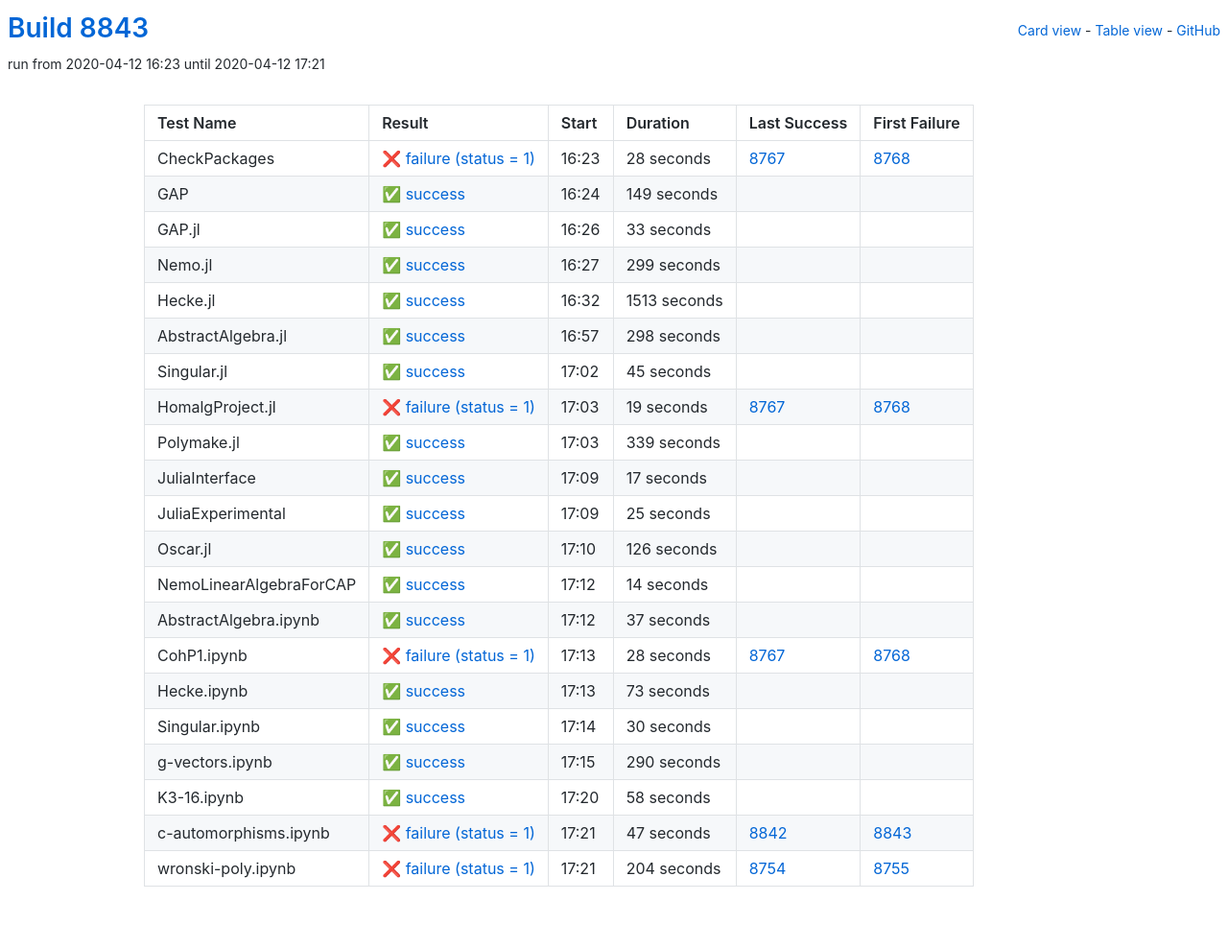
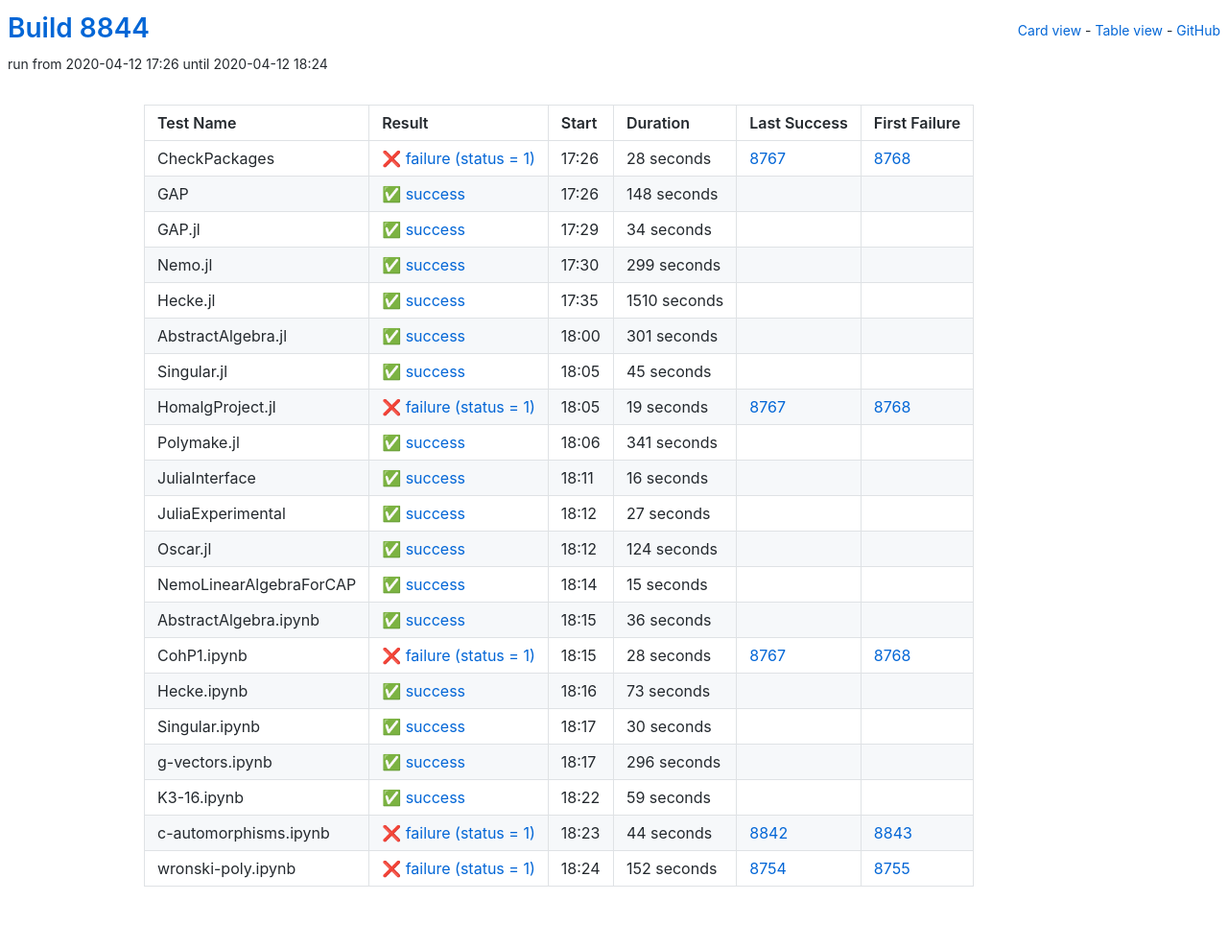
Before and after one commit to oscar-system/oscar-ci-status, a Jekyll site: the page built from table.html, in a window 1280 px wide. Shown: the whole page at 96% size. Built offline with Jekyll 4.4.1, drawn with Linux system fonts in a browser that asks for light colours.

Commit message:
Build 8844

```diff
--- a/_data/ci.yml
+++ b/_data/ci.yml
@@ -1,5 +1,5 @@
-build: 8843
-build_url: https://oscarci.mathematik.uni-kl.de/job/oscar/8843/
+build: 8844
+build_url: https://oscarci.mathematik.uni-kl.de/job/oscar/8844/
 job: oscar
 tests:
 - duration: 28
@@ -8,31 +8,31 @@
   first_failure_url: https://oscarci.mathematik.uni-kl.de/job/oscar/8768/
   last_success: 8767
   last_success_url: https://oscarci.mathematik.uni-kl.de/job/oscar/8767/
-  log: https://oscarci.mathematik.uni-kl.de/job/oscar/8843/artifact/logs/build-8843/CheckPackages.log
+  log: https://oscarci.mathematik.uni-kl.de/job/oscar/8844/artifact/logs/build-8844/CheckPackages.log
   name: CheckPackages
-  start: 2020-04-12 16:23
+  start: 2020-04-12 17:26
   status: failure
   success: false
-- duration: 149
+- duration: 148
   exitcode: 0
   first_failure: false
   first_failure_url: null
   last_success: false
   last_success_url: null
-  log: https://oscarci.mathematik.uni-kl.de/job/oscar/8843/artifact/logs/build-8843/GAP.log
+  log: https://oscarci.mathematik.uni-kl.de/job/oscar/8844/artifact/logs/build-8844/GAP.log
   name: GAP
-  start: 2020-04-12 16:24
+  start: 2020-04-12 17:26
   status: success
   success: true
-- duration: 33
+- duration: 34
   exitcode: 0
   first_failure: false
   first_failure_url: null
   last_success: false
   last_success_url: null
-  log: https://oscarci.mathematik.uni-kl.de/job/oscar/8843/artifact/logs/build-8843/GAP.jl.log
+  log: https://oscarci.mathematik.uni-kl.de/job/oscar/8844/artifact/logs/build-8844/GAP.jl.log
   name: GAP.jl
-  start: 2020-04-12 16:26
+  start: 2020-04-12 17:29
   status: success
   success: true
 - duration: 299
@@ -41,31 +41,31 @@
   first_failure_url: null
   last_success: false
   last_success_url: null
-  log: https://oscarci.mathematik.uni-kl.de/job/oscar/8843/artifact/logs/build-8843/Nemo.jl.log
+  log: https://oscarci.mathematik.uni-kl.de/job/oscar/8844/artifact/logs/build-8844/Nemo.jl.log
   name: Nemo.jl
-  start: 2020-04-12 16:27
+  start: 2020-04-12 17:30
   status: success
   success: true
-- duration: 1513
+- duration: 1510
   exitcode: 0
   first_failure: false
   first_failure_url: null
   last_success: false
   last_success_url: null
-  log: https://oscarci.mathematik.uni-kl.de/job/oscar/8843/artifact/logs/build-8843/Hecke.jl.log
+  log: https://oscarci.mathematik.uni-kl.de/job/oscar/8844/artifact/logs/build-8844/Hecke.jl.log
   name: Hecke.jl
-  start: 2020-04-12 16:32
+  start: 2020-04-12 17:35
   status: success
   success: true
-- duration: 298
+- duration: 301
   exitcode: 0
   first_failure: false
   first_failure_url: null
   last_success: false
   last_success_url: null
-  log: https://oscarci.mathematik.uni-kl.de/job/oscar/8843/artifact/logs/build-8843/AbstractAlgebra.jl.log
+  log: https://oscarci.mathematik.uni-kl.de/job/oscar/8844/artifact/logs/build-8844/AbstractAlgebra.jl.log
   name: AbstractAlgebra.jl
-  start: 2020-04-12 16:57
+  start: 2020-04-12 18:00
   status: success
   success: true
 - duration: 45
@@ -74,9 +74,9 @@
   first_failure_url: null
   last_success: false
   last_success_url: null
-  log: https://oscarci.mathematik.uni-kl.de/job/oscar/8843/artifact/logs/build-8843/Singular.jl.log
+  log: https://oscarci.mathematik.uni-kl.de/job/oscar/8844/artifact/logs/build-8844/Singular.jl.log
   name: Singular.jl
-  start: 2020-04-12 17:02
+  start: 2020-04-12 18:05
   status: success
   success: true
 - duration: 19
@@ -85,75 +85,75 @@
   first_failure_url: https://oscarci.mathematik.uni-kl.de/job/oscar/8768/
   last_success: 8767
   last_success_url: https://oscarci.mathematik.uni-kl.de/job/oscar/8767/
-  log: https://oscarci.mathematik.uni-kl.de/job/oscar/8843/artifact/logs/build-8843/HomalgProject.jl.log
+  log: https://oscarci.mathematik.uni-kl.de/job/oscar/8844/artifact/logs/build-8844/HomalgProject.jl.log
   name: HomalgProject.jl
-  start: 2020-04-12 17:03
+  start: 2020-04-12 18:05
   status: failure
   success: false
-- duration: 339
+- duration: 341
   exitcode: 0
   first_failure: false
   first_failure_url: null
   last_success: false
   last_success_url: null
-  log: https://oscarci.mathematik.uni-kl.de/job/oscar/8843/artifact/logs/build-8843/Polymake.jl.log
+  log: https://oscarci.mathematik.uni-kl.de/job/oscar/8844/artifact/logs/build-8844/Polymake.jl.log
   name: Polymake.jl
-  start: 2020-04-12 17:03
+  start: 2020-04-12 18:06
   status: success
   success: true
-- duration: 17
+- duration: 16
   exitcode: 0
   first_failure: false
   first_failure_url: null
   last_success: false
   last_success_url: null
-  log: https://oscarci.mathematik.uni-kl.de/job/oscar/8843/artifact/logs/build-8843/JuliaInterface.log
+  log: https://oscarci.mathematik.uni-kl.de/job/oscar/8844/artifact/logs/build-8844/JuliaInterface.log
   name: JuliaInterface
-  start: 2020-04-12 17:09
+  start: 2020-04-12 18:11
   status: success
   success: true
-- duration: 25
+- duration: 27
   exitcode: 0
   first_failure: false
   first_failure_url: null
   last_success: false
   last_success_url: null
-  log: https://oscarci.mathematik.uni-kl.de/job/oscar/8843/artifact/logs/build-8843/JuliaExperimental.log
+  log: https://oscarci.mathematik.uni-kl.de/job/oscar/8844/artifact/logs/build-8844/JuliaExperimental.log
   name: JuliaExperimental
-  start: 2020-04-12 17:09
+  start: 2020-04-12 18:12
   status: success
   success: true
-- duration: 126
+- duration: 124
   exitcode: 0
   first_failure: false
   first_failure_url: null
   last_success: false
   last_success_url: null
-  log: https://oscarci.mathematik.uni-kl.de/job/oscar/8843/artifact/logs/build-8843/Oscar.jl.log
+  log: https://oscarci.mathematik.uni-kl.de/job/oscar/8844/artifact/logs/build-8844/Oscar.jl.log
   name: Oscar.jl
-  start: 2020-04-12 17:10
+  start: 2020-04-12 18:12
   status: success
   success: true
-- duration: 14
+- duration: 15
   exitcode: 0
   first_failure: false
   first_failure_url: null
   last_success: false
   last_success_url: null
-  log: https://oscarci.mathematik.uni-kl.de/job/oscar/8843/artifact/logs/build-8843/NemoLinearAlgebraForCAP.log
+  log: https://oscarci.mathematik.uni-kl.de/job/oscar/8844/artifact/logs/build-8844/NemoLinearAlgebraForCAP.log
   name: NemoLinearAlgebraForCAP
-  start: 2020-04-12 17:12
+  start: 2020-04-12 18:14
   status: success
   success: true
-- duration: 37
+- duration: 36
   exitcode: 0
   first_failure: false
   first_failure_url: null
   last_success: false
   last_success_url: null
-  log: https://oscarci.mathematik.uni-kl.de/job/oscar/8843/artifact/logs/build-8843/AbstractAlgebra.ipynb.log
+  log: https://oscarci.mathematik.uni-kl.de/job/oscar/8844/artifact/logs/build-8844/AbstractAlgebra.ipynb.log
   name: AbstractAlgebra.ipynb
-  start: 2020-04-12 17:12
+  start: 2020-04-12 18:15
   status: success
   success: true
 - duration: 28
@@ -162,9 +162,9 @@
   first_failure_url: https://oscarci.mathematik.uni-kl.de/job/oscar/8768/
   last_success: 8767
   last_success_url: https://oscarci.mathematik.uni-kl.de/job/oscar/8767/
-  log: https://oscarci.mathematik.uni-kl.de/job/oscar/8843/artifact/logs/build-8843/CohP1.ipynb.log
+  log: https://oscarci.mathematik.uni-kl.de/job/oscar/8844/artifact/logs/build-8844/CohP1.ipynb.log
   name: CohP1.ipynb
-  start: 2020-04-12 17:13
+  start: 2020-04-12 18:15
   status: failure
   success: false
 - duration: 73
@@ -173,9 +173,9 @@
   first_failure_url: null
   last_success: false
   last_success_url: null
-  log: https://oscarci.mathematik.uni-kl.de/job/oscar/8843/artifact/logs/build-8843/Hecke.ipynb.log
+  log: https://oscarci.mathematik.uni-kl.de/job/oscar/8844/artifact/logs/build-8844/Hecke.ipynb.log
   name: Hecke.ipynb
-  start: 2020-04-12 17:13
+  start: 2020-04-12 18:16
   status: success
   success: true
 - duration: 30
@@ -184,52 +184,52 @@
   first_failure_url: null
   last_success: false
   last_success_url: null
-  log: https://oscarci.mathematik.uni-kl.de/job/oscar/8843/artifact/logs/build-8843/Singular.ipynb.log
+  log: https://oscarci.mathematik.uni-kl.de/job/oscar/8844/artifact/logs/build-8844/Singular.ipynb.log
   name: Singular.ipynb
-  start: 2020-04-12 17:14
+  start: 2020-04-12 18:17
   status: success
   success: true
-- duration: 290
+- duration: 296
   exitcode: 0
   first_failure: false
   first_failure_url: null
   last_success: false
   last_success_url: null
-  log: https://oscarci.mathematik.uni-kl.de/job/oscar/8843/artifact/logs/build-8843/g-vectors.ipynb.log
+  log: https://oscarci.mathematik.uni-kl.de/job/oscar/8844/artifact/logs/build-8844/g-vectors.ipynb.log
   name: g-vectors.ipynb
-  start: 2020-04-12 17:15
+  start: 2020-04-12 18:17
   status: success
   success: true
-- duration: 58
+- duration: 59
   exitcode: 0
   first_failure: false
   first_failure_url: null
   last_success: false
   last_success_url: null
-  log: https://oscarci.mathematik.uni-kl.de/job/oscar/8843/artifact/logs/build-8843/K3-16.ipynb.log
+  log: https://oscarci.mathematik.uni-kl.de/job/oscar/8844/artifact/logs/build-8844/K3-16.ipynb.log
   name: K3-16.ipynb
-  start: 2020-04-12 17:20
+  start: 2020-04-12 18:22
   status: success
   success: true
-- duration: 47
+- duration: 44
   exitcode: 1
   first_failure: 8843
   first_failure_url: https://oscarci.mathematik.uni-kl.de/job/oscar/8843/
   last_success: 8842
   last_success_url: https://oscarci.mathematik.uni-kl.de/job/oscar/8842/
-  log: https://oscarci.mathematik.uni-kl.de/job/oscar/8843/artifact/logs/build-8843/c-automorphisms.ipynb.log
+  log: https://oscarci.mathematik.uni-kl.de/job/oscar/8844/artifact/logs/build-8844/c-automorphisms.ipynb.log
   name: c-automorphisms.ipynb
-  start: 2020-04-12 17:21
+  start: 2020-04-12 18:23
   status: failure
   success: false
-- duration: 204
+- duration: 152
   exitcode: 1
   first_failure: 8755
   first_failure_url: https://oscarci.mathematik.uni-kl.de/job/oscar/8755/
   last_success: 8754
   last_success_url: https://oscarci.mathematik.uni-kl.de/job/oscar/8754/
-  log: https://oscarci.mathematik.uni-kl.de/job/oscar/8843/artifact/logs/build-8843/wronski-poly.ipynb.log
+  log: https://oscarci.mathematik.uni-kl.de/job/oscar/8844/artifact/logs/build-8844/wronski-poly.ipynb.log
   name: wronski-poly.ipynb
-  start: 2020-04-12 17:21
+  start: 2020-04-12 18:24
   status: failure
   success: false
```
Also changed, not shown: README.md.
